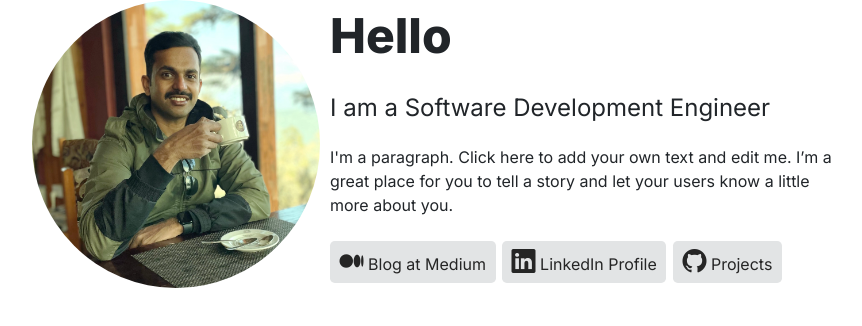
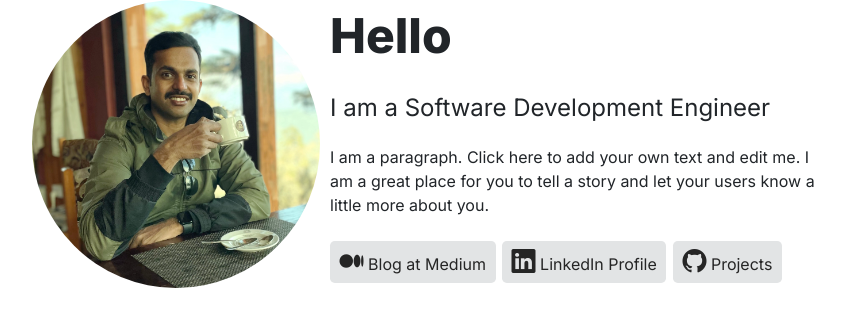
Before and after one commit to aswinrajeev/aswinrajeev.github.io, a Next.js app in the folder aswin-home/: page / in a window 1280 px wide. Shown: the top 326 px of the page, without its empty margins (208-1070 px from the left). Built offline with nearby package versions, Linux system fonts and the light colour scheme.

Commit message:
Fix for a failing build

```diff
--- a/aswin-home/src/app/page.tsx
+++ b/aswin-home/src/app/page.tsx
@@ -4,11 +4,11 @@ export default function Home() {
   return (
     <div className="about">
       <div className="display-pic">
-        <img src="/dp.jpg"/>
+        <img src="/dp.jpg" alt="Display picture"/>
       </div>
       <div className="hello">Hello</div>
       <div className="tagline">I am a Software Development Engineer</div>
-      <div className="intro">I'm a paragraph. Click here to add your own text and edit me. I’m a great place for you to tell a story and let your users know a little more about you.</div>
+      <div className="intro">I am a paragraph. Click here to add your own text and edit me. I am a great place for you to tell a story and let your users know a little more about you.</div>
       <div className="social">
         <a href="https://blog.aswin.me"><li><i className="bi bi-medium"></i> Blog at Medium</li></a>
         <a href="https://www.linkedin.com/in/aswinrajeev"><li><i className="bi bi-linkedin"></i> LinkedIn Profile</li></a>
```
